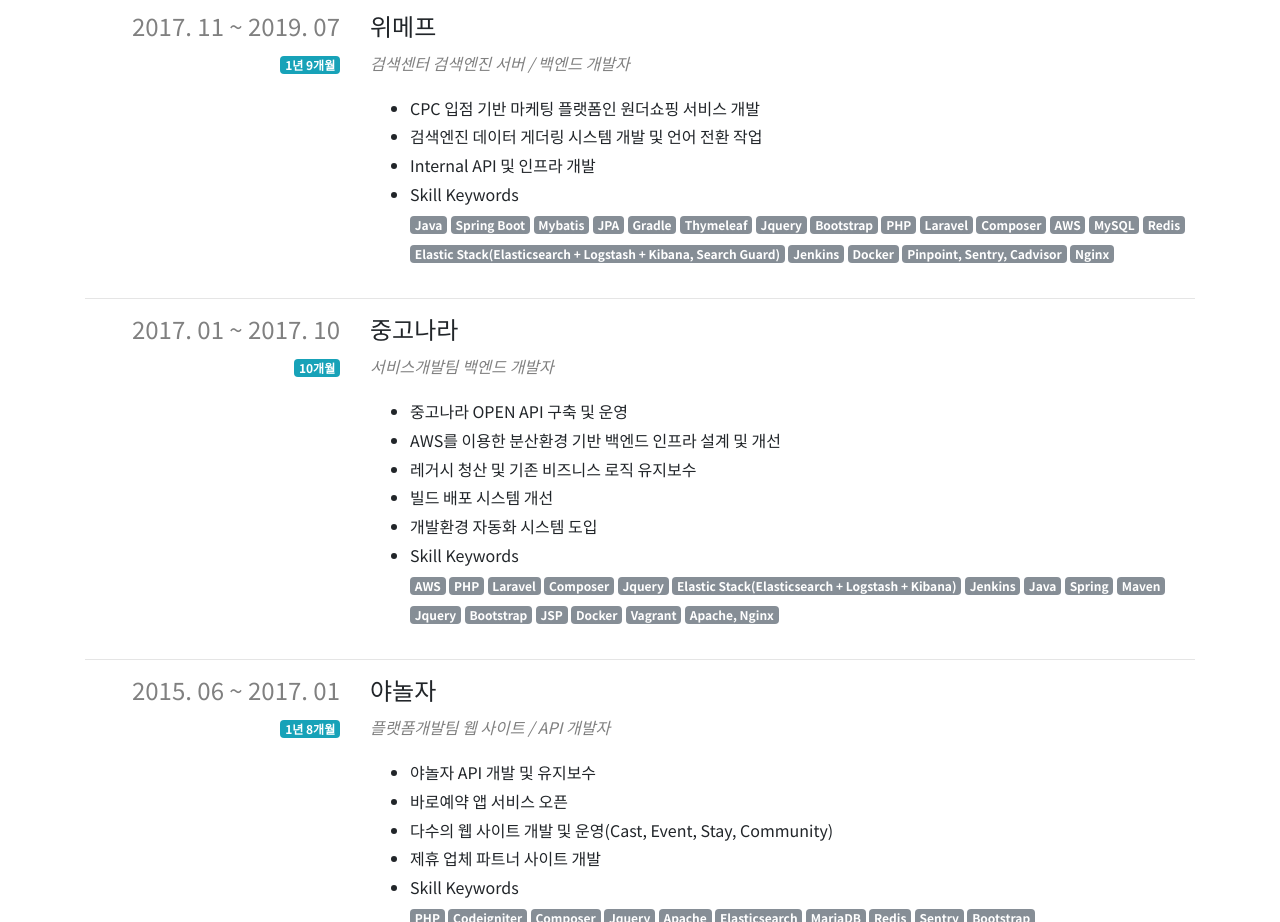
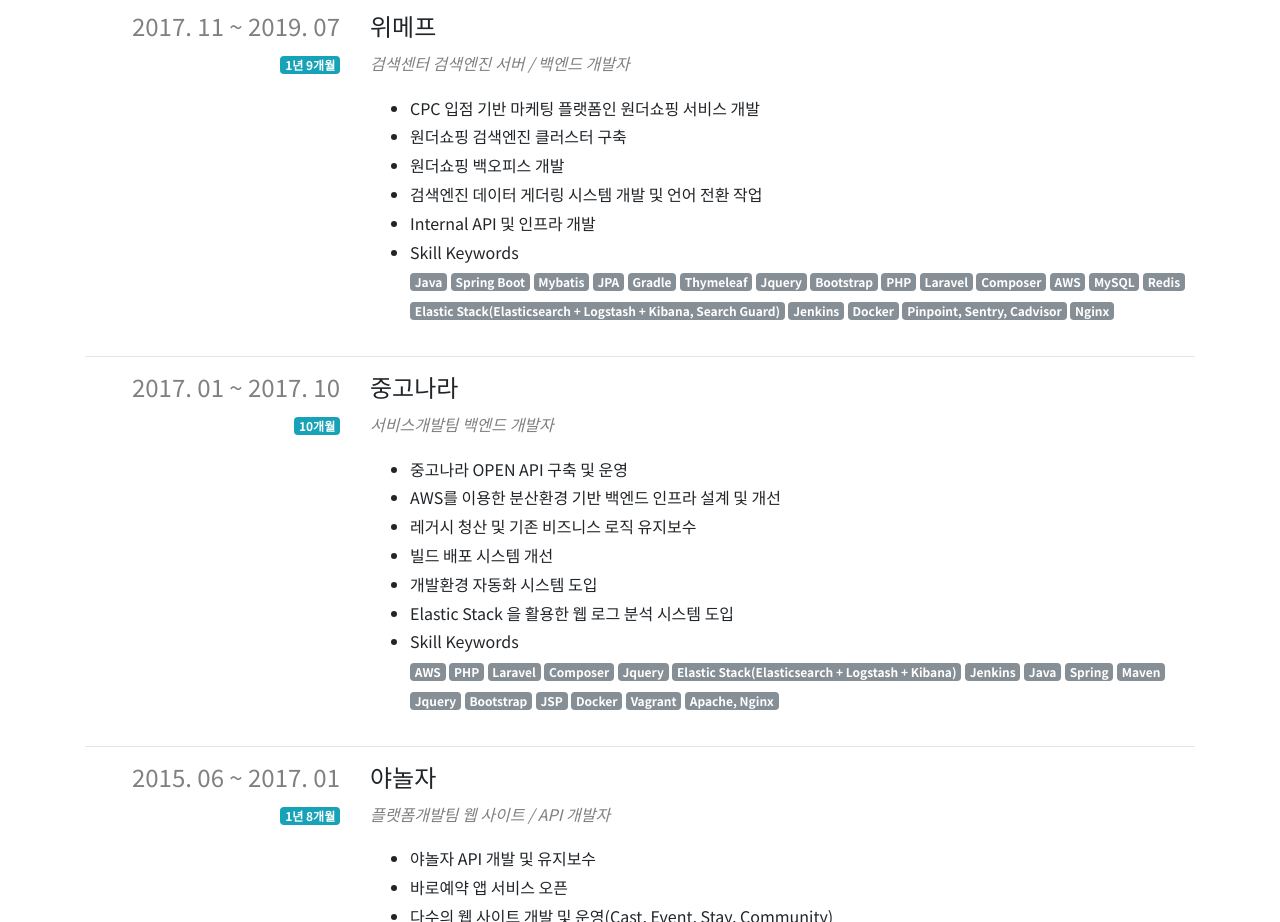
Before and after one commit to bkjeon1614/resume, a website: page index.html in a window 1280 px wide. Shown: the part 2260-3182 px from the top of the page. Drawn offline with nearby package versions, Linux system fonts and the light colour scheme.

Commit message:
Update index.html

```diff
--- a/index.html
+++ b/index.html
@@ -439,6 +439,8 @@
                   <i class="gray">검색센터 검색엔진 서버 / 백엔드 개발자</i>
                   <ul class="pt-3">
                     <li>CPC 입점 기반 마케팅 플랫폼인 원더쇼핑 서비스 개발</li>
+                    <li>원더쇼핑 검색엔진 클러스터 구축</li>
+                    <li>원더쇼핑 백오피스 개발</li>
                     <li>
                       검색엔진 데이터 게더링 시스템 개발 및 언어 전환 작업
                     </li>
@@ -497,6 +499,7 @@
                     <li>레거시 청산 및 기존 비즈니스 로직 유지보수</li>
                     <li>빌드 배포 시스템 개선</li>
                     <li>개발환경 자동화 시스템 도입</li>
+                    <li>Elastic Stack 을 활용한 웹 로그 분석 시스템 도입</li>
                     <li><strong>Skill Keywords</strong></li>
                     <div>
                       <span class="badge badge-secondary">AWS</span>
```
